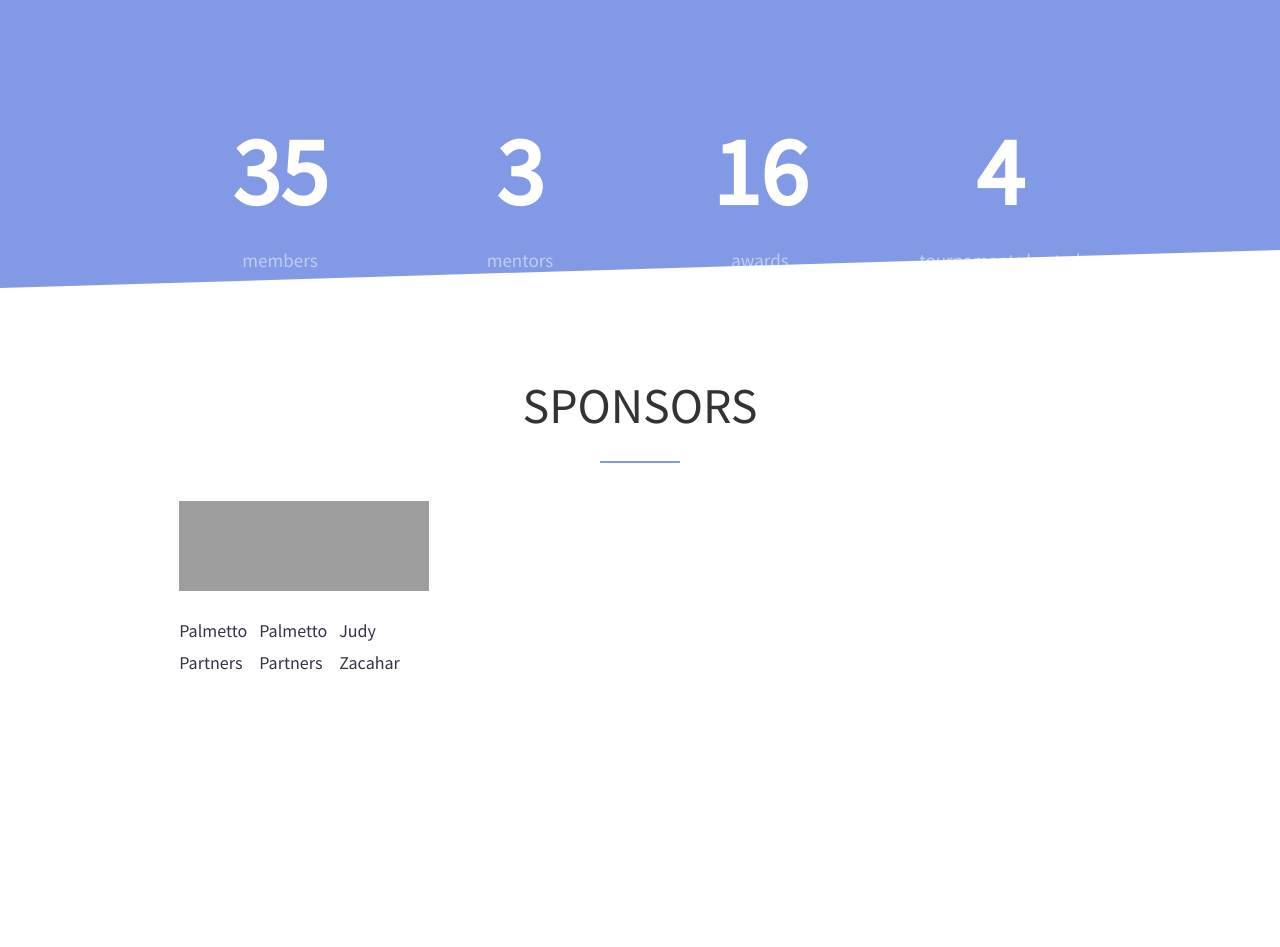
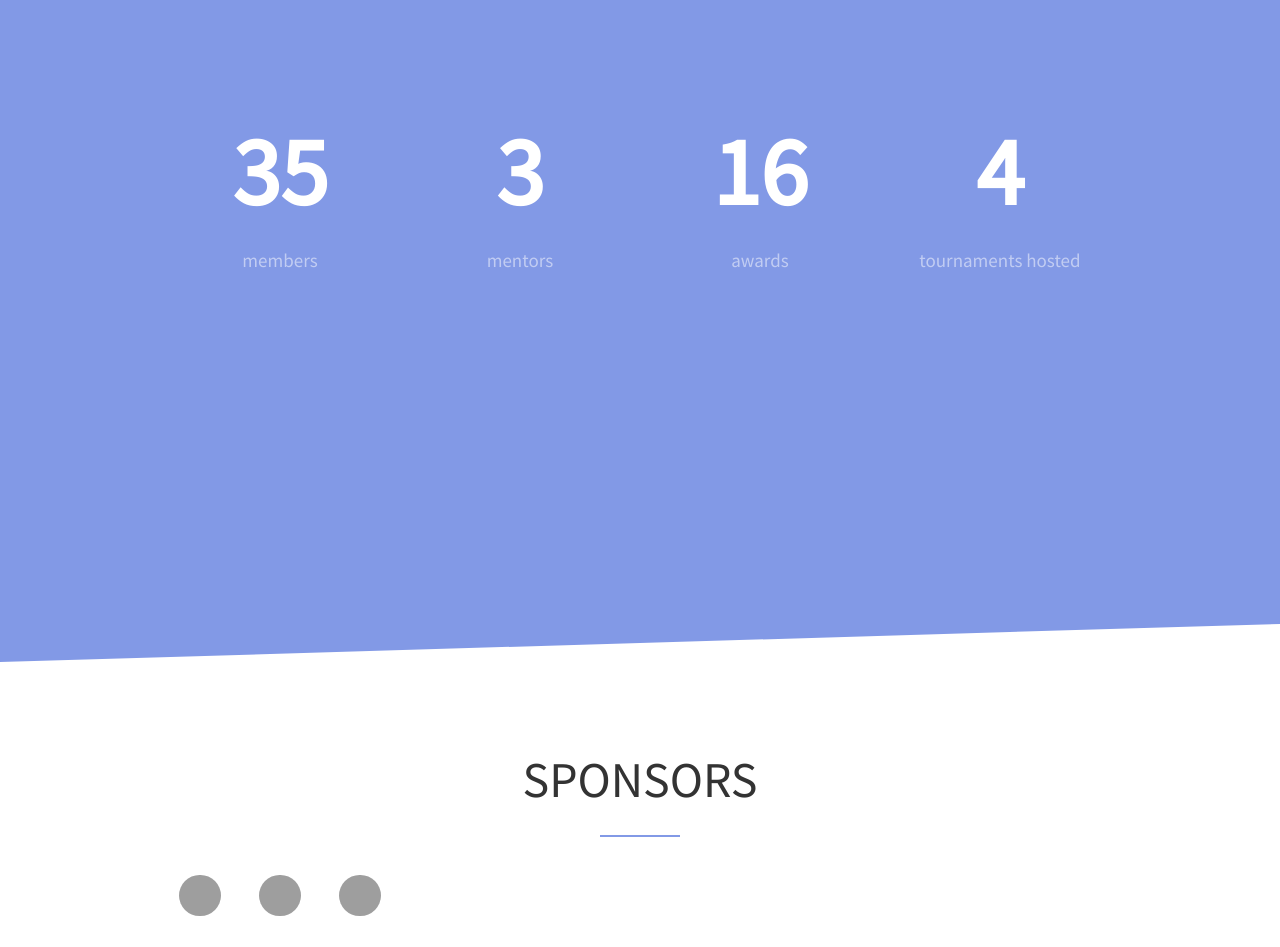
Before and after one commit to mannrobo/mannrobo.github.io, a Jekyll site: the page built from index.html, in a window 1280 px wide. Shown: the part 2239-3186 px from the top of the page. Built offline with Jekyll 4.4.1, drawn with Linux system fonts in a browser that asks for light colours; before the commit the page ends 2944 px from its top, so only the background shows below that; grey boxes are pictures that could not be loaded.

Commit message:
Generalize Blue section styles

```diff
--- a/_sass/stats.scss
+++ b/_sass/stats.scss
@@ -2,14 +2,10 @@
     @include slant(before);
     @include slant(after);
     margin-top: -128px; // Encroach the section a little
+    min-height: 100vh;
+    padding-bottom: 48px;
     .container {
         margin-top: 156px;
-        h1.section-head {
-            color: white;
-            &::after {
-                background-color: $white;
-            }
-        }
         .col-3 {
             text-align: center;
             .number {
--- a/_sass/util.scss
+++ b/_sass/util.scss
@@ -144,6 +144,19 @@ a.button {
     &:hover {
         background: $grey1;
     }
+    &.icon {
+        border-radius: 100%;
+        padding: 12px !important;
+        height: 48px;
+        width: 48px;
+        text-align: center;
+        i {
+            color: #FFFFFF;
+            position: relative;
+            top: 18px;
+            transform: translateY(-50%);
+        }
+    }
 }
 
 
@@ -170,3 +183,23 @@ h1.section-head {
         bottom: 0;
     }
 }
+
+img {
+    max-width: 100%;
+    &.circle {
+        border-radius: 50%;
+    }
+}
+
+section.blue {
+    @include slant(before);
+    .container {
+        margin-top: 156px;
+    }
+    h1.section-head {
+        color: white;
+        &::after {
+            background-color: $white;
+        }
+    }
+}
```
